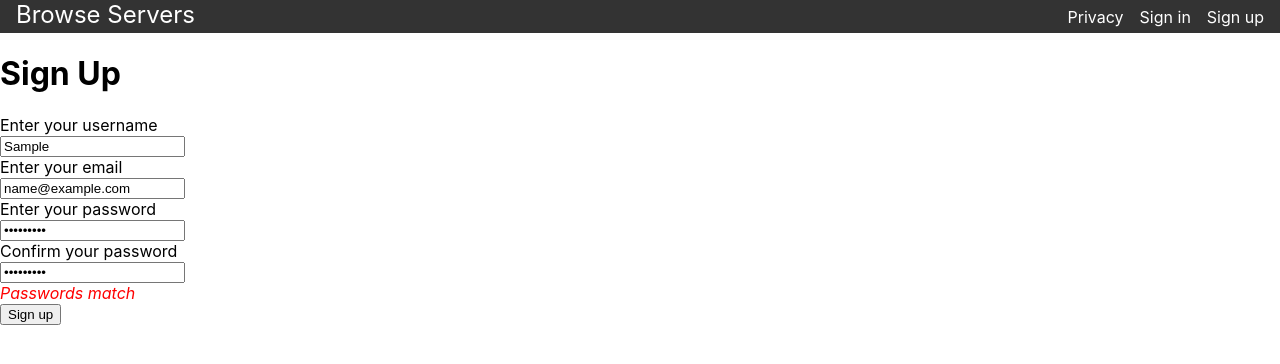
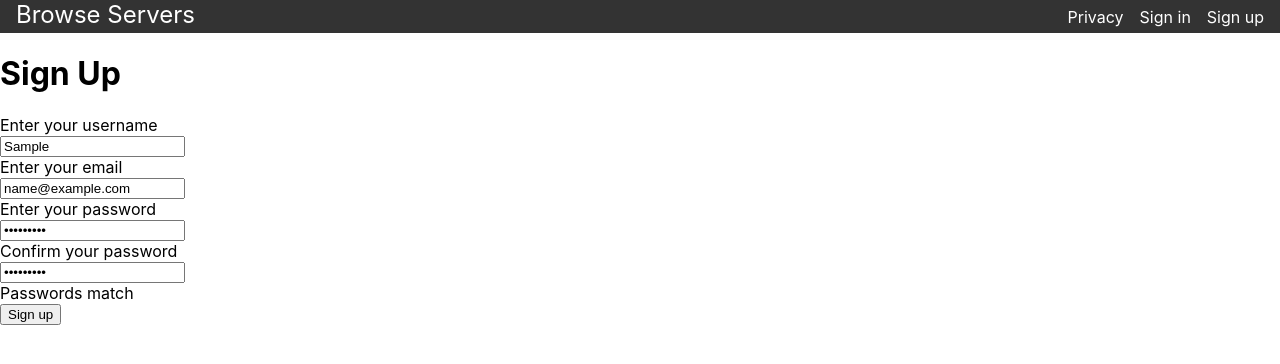
Before and after one commit to Ben-JClark/minecraftbuilds, a React (Create React App) app in the folder client/minecraftbuilds/: page /sign-up in a window 1280 px wide. Both pictures are taken after typing "Sample", "name@example.com", "Sample123", "Sample123" into the empty fields and a click on the button "Sign up". Shown: the top 364 px of the page. Built offline with nearby package versions, Linux system fonts and the light colour scheme; no server answers.

Commit message:
Refactored SignUp.tsx to make better use of the server response object

```diff
--- a/client/minecraftbuilds/src/components/SignUp.tsx
+++ b/client/minecraftbuilds/src/components/SignUp.tsx
@@ -4,13 +4,9 @@ import TextInput from "./form_comps/TextInput";
 import EmailInput from "./form_comps/EmailInput";
 import axios from "axios";
 
-type FormMessage = {
-  validRequest?: boolean;
-  statusCode?: number;
-  invalidFeild?: string;
-  validFeild?: string;
-  message?: string;
-};
+// Imports related to parsing the server response
+import type { ServerResponse, ServerMessage } from "../ServerUtils";
+import { parseServerMessage } from "../ServerUtils";
 
 type signUpData = {
   username: string;
@@ -24,17 +20,12 @@ function SignUp() {
     email: "",
     password: "",
   });
-
   const [confirmedPassword, setConfirmedPassword] = useState<string>("");
-  const [formMessage, setFormMessage] = useState<FormMessage | null>(null);
-
-  console.log("formData", formData, `confirmedPassword: ${confirmedPassword}`);
+  const [serverMessage, setServerMessage] = useState<ServerMessage | undefined>(undefined);
 
   function handleChange(formFeild: string, value: string) {
-    console.log(`handleChange for: ${formFeild} with value ${value}`);
     // Check and set the confirm password which is not part of the formData
     if (formFeild === "confirm_password") {
-      console.log(`Set ${formFeild} to: ${value}`);
       setConfirmedPassword(() => value);
     } else {
       // Else update formData
@@ -43,44 +34,21 @@ function SignUp() {
         [formFeild]: value,
       }));
     }
-
-    // If one password has been updated check if they match
-    if (formFeild === "password") {
-      passwordsMatch(value, confirmedPassword);
-    } else if (formFeild === "confirm_password") {
-      passwordsMatch(formData.password, value);
-    }
-  }
-
-  function passwordsMatch(password: string, cPassword: string): boolean {
-    if (password === cPassword) {
-      setFormMessage({ invalidFeild: undefined, validFeild: "confirm_password", message: "Passwords match" });
-      return true;
-    } else {
-      setFormMessage({ validFeild: undefined, invalidFeild: "confirm_password", message: "Passwords don't match" });
-      return false;
-    }
   }
 
   async function handleSubmit(e: FormEvent<HTMLFormElement>) {
     e.preventDefault();
-    if (passwordsMatch(formData.password, confirmedPassword)) {
-      let serverResponse: FormMessage;
+    if (formData.password === confirmedPassword) {
       try {
-        serverResponse = await axios.post(`http://localhost:5000/signup`, formData, {
+        const postResponse = await axios.post(`http://localhost:5000/signup`, formData, {
           headers: {
             "Content-Type": "application/json",
           },
         });
-        console.log("Response from server: ", serverResponse);
+        const response: ServerResponse = postResponse.data;
+        setServerMessage(parseServerMessage(response));
       } catch (error: any) {
-        // If we got a formMessage from the server
-        if (error.formMessage) {
-          console.log("Error formMessage from the server", error.formMessage);
-        } else {
-          // Else there was some other error
-          console.log("General Error signing up: ", error.message);
-        }
+        setServerMessage(parseServerMessage(error?.response?.data));
       }
     } else {
       console.log("Can't submit, confirmed password does not match");
@@ -100,7 +68,7 @@ function SignUp() {
             max={16}
             required={true}
             onChange={handleChange}
-            error={formMessage?.invalidFeild === "username" ? formMessage.message : null}
+            error={serverMessage?.invalidFeild === "username" ? serverMessage.errorMessage : null}
           />
           <EmailInput
             label="Enter your email"
@@ -108,22 +76,30 @@ function SignUp() {
             max={254}
             required={true}
             onChange={handleChange}
-            error={formMessage?.invalidFeild === "email" ? formMessage.message : null}
+            error={serverMessage?.invalidFeild === "email" ? serverMessage.errorMessage : null}
           />
           <PasswordInput
             label="Enter your password"
             feild="password"
             onChange={handleChange}
-            validMessage={formMessage?.invalidFeild === "password" ? formMessage.message : null}
-            invalidMessage={formMessage?.validFeild === "password" ? formMessage.message : null}
+            error={serverMessage?.invalidFeild === "password" ? serverMessage.errorMessage : null}
           />
           <PasswordInput
             label="Confirm your password"
             feild="confirm_password"
             onChange={handleChange}
-            validMessage={formMessage?.invalidFeild === "confirm_password" ? formMessage.message : null}
-            invalidMessage={formMessage?.validFeild === "confirm_password" ? formMessage.message : null}
+            error={serverMessage?.invalidFeild === "confirm_password" ? serverMessage.errorMessage : null}
           />
+
+          {/* Display a message weather the passwords match */}
+          {formData.password.length >= 8 && confirmedPassword.length >= 8 ? (
+            formData.password === confirmedPassword ? (
+              <div>Passwords match</div>
+            ) : (
+              <div className="input-error">Passwords don't match</div>
+            )
+          ) : null}
+
           <button type="submit">Sign up</button>
         </form>
       </div>
--- a/client/minecraftbuilds/src/components/form_comps/PasswordInput.tsx
+++ b/client/minecraftbuilds/src/components/form_comps/PasswordInput.tsx
@@ -4,11 +4,10 @@ interface Props {
   label: string;
   feild: string;
   onChange: (formFeild: string, value: string) => void;
-  invalidMessage: string | null | undefined;
-  validMessage: string | null | undefined;
+  error: string | null | undefined;
 }
 
-function TextInput({ label, feild, onChange, invalidMessage, validMessage }: Props) {
+function TextInput({ label, feild, onChange, error }: Props) {
   function handleInputChange(e: ChangeEvent<HTMLInputElement>) {
     onChange(e.target.name, e.target.value);
   }
@@ -25,8 +24,7 @@ function TextInput({ label, feild, onChange, invalidMessage, validMessage }: Pro
         minLength={8}
         required={true}
       ></input>
-      <div className="input-error">{invalidMessage}</div>
-      <div className="input-success">{validMessage}</div>
+      <div className="input-error">{error}</div>
     </div>
   );
 }
```
